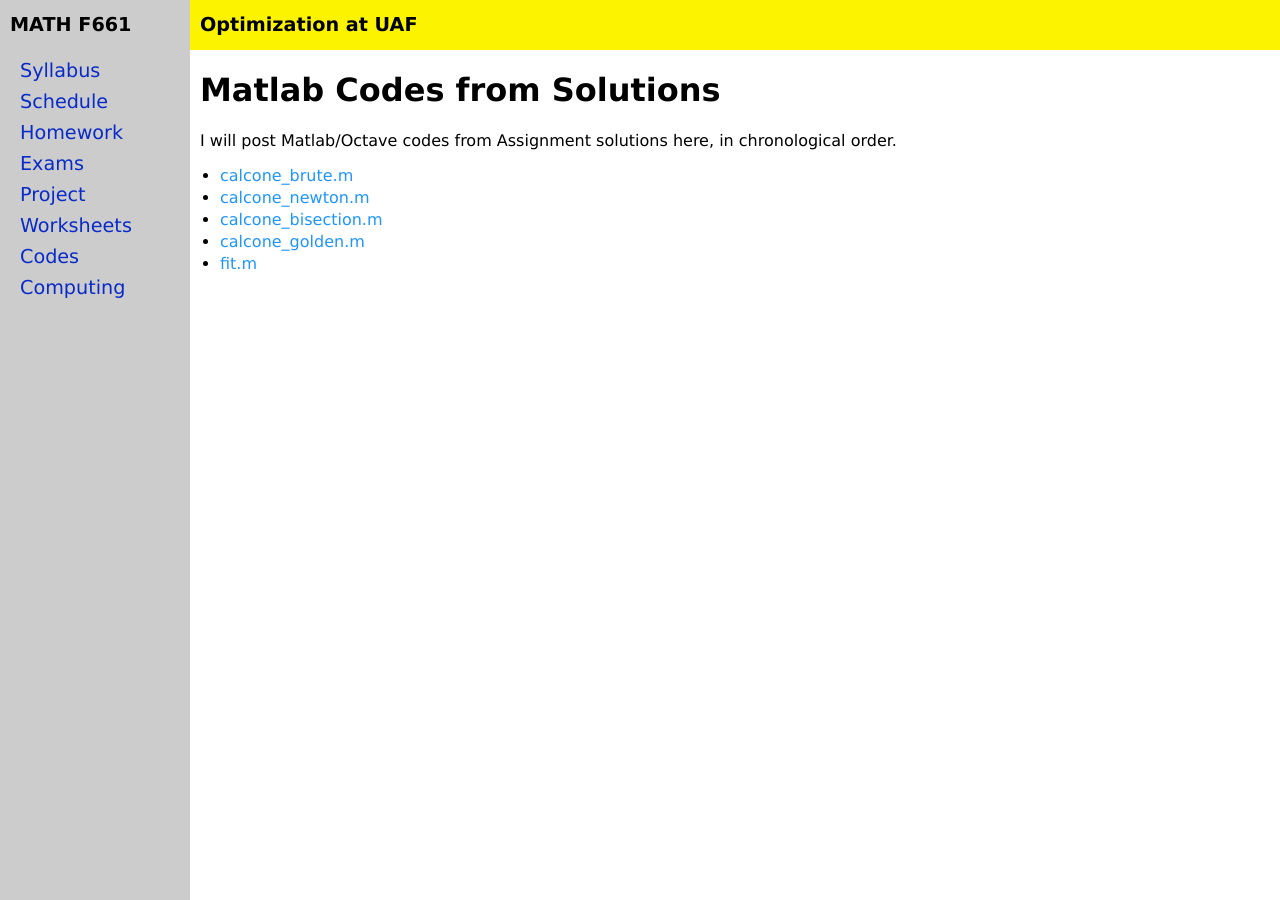
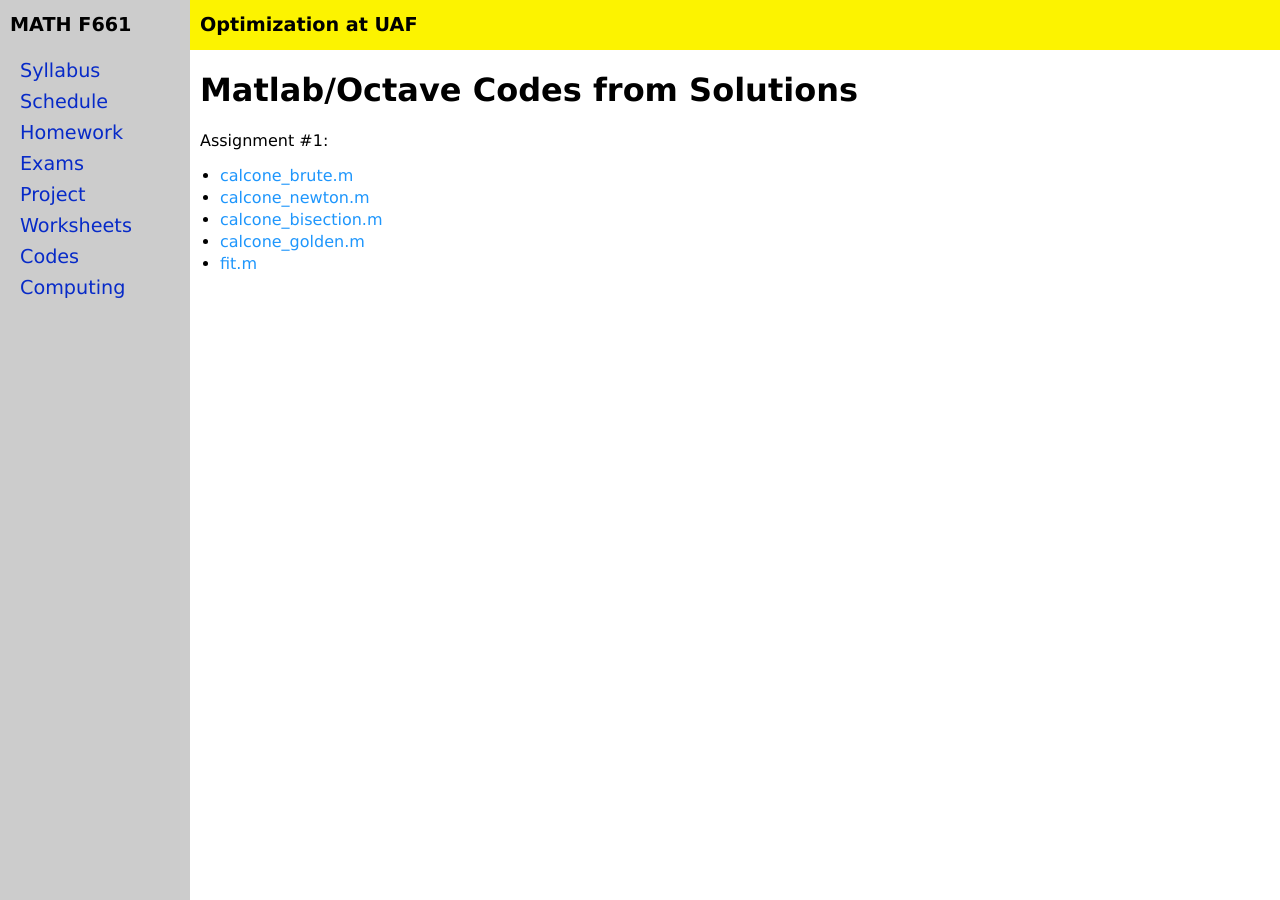
Before and after one commit to bueler/opt, a Jekyll site: the page built from codes.md, in a window 1280 px wide. Built offline with Jekyll 4.4.1, drawn with Linux system fonts in a browser that asks for light colours.

Commit message:
clearer structure

```diff
--- a/codes.md
+++ b/codes.md
@@ -1,11 +1,11 @@
 ---
 layout: course-page
-title: Matlab Codes from Solutions
+title: Matlab/Octave Codes from Solutions
 ---
 
-# Matlab Codes from Solutions
+# Matlab/Octave Codes from Solutions
 
-I will post Matlab/Octave codes from Assignment solutions here, in chronological order.
+Assignment #1:
 
   * [calcone_brute.m](assets/codes/calcone_brute.m)
   * [calcone_newton.m](assets/codes/calcone_newton.m)
```
